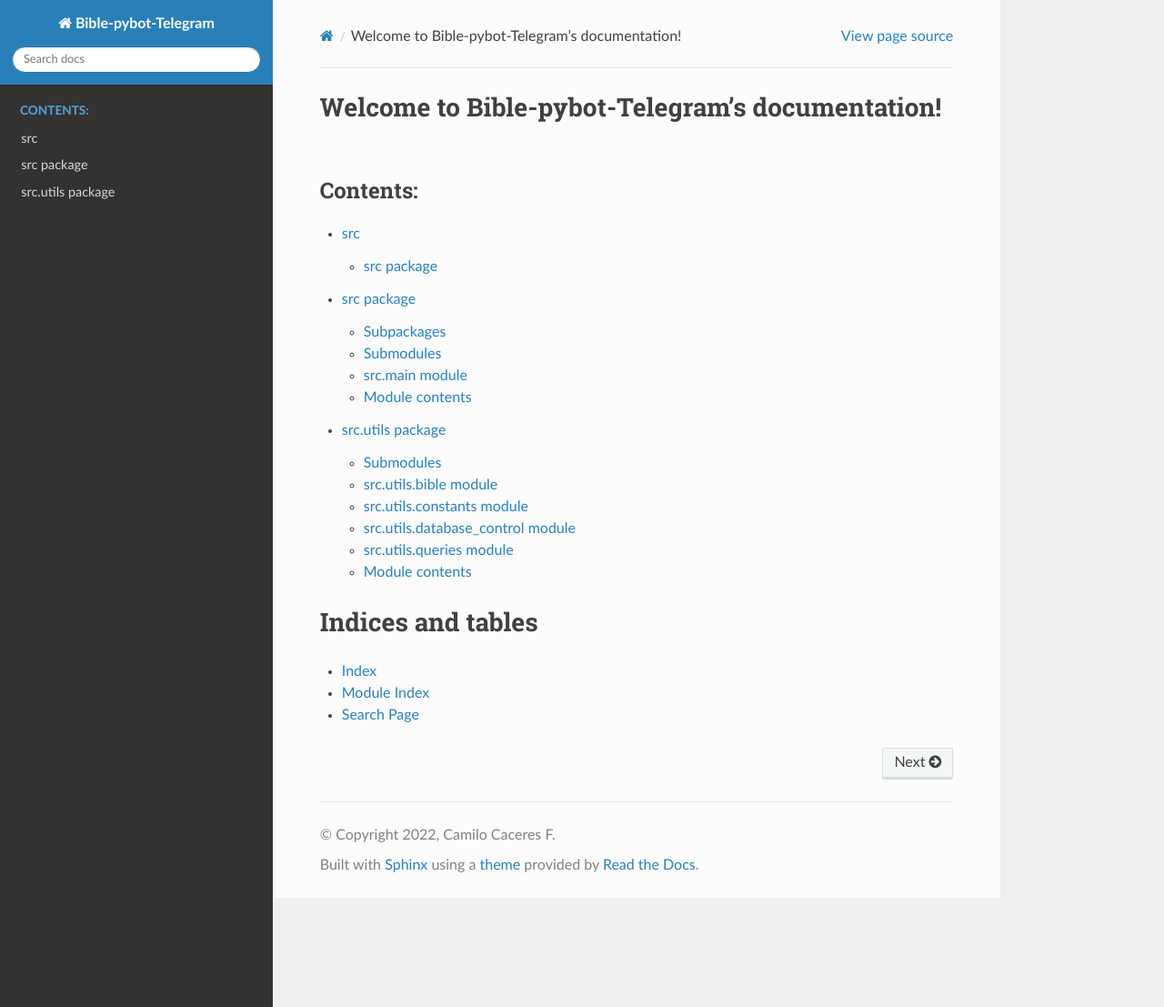
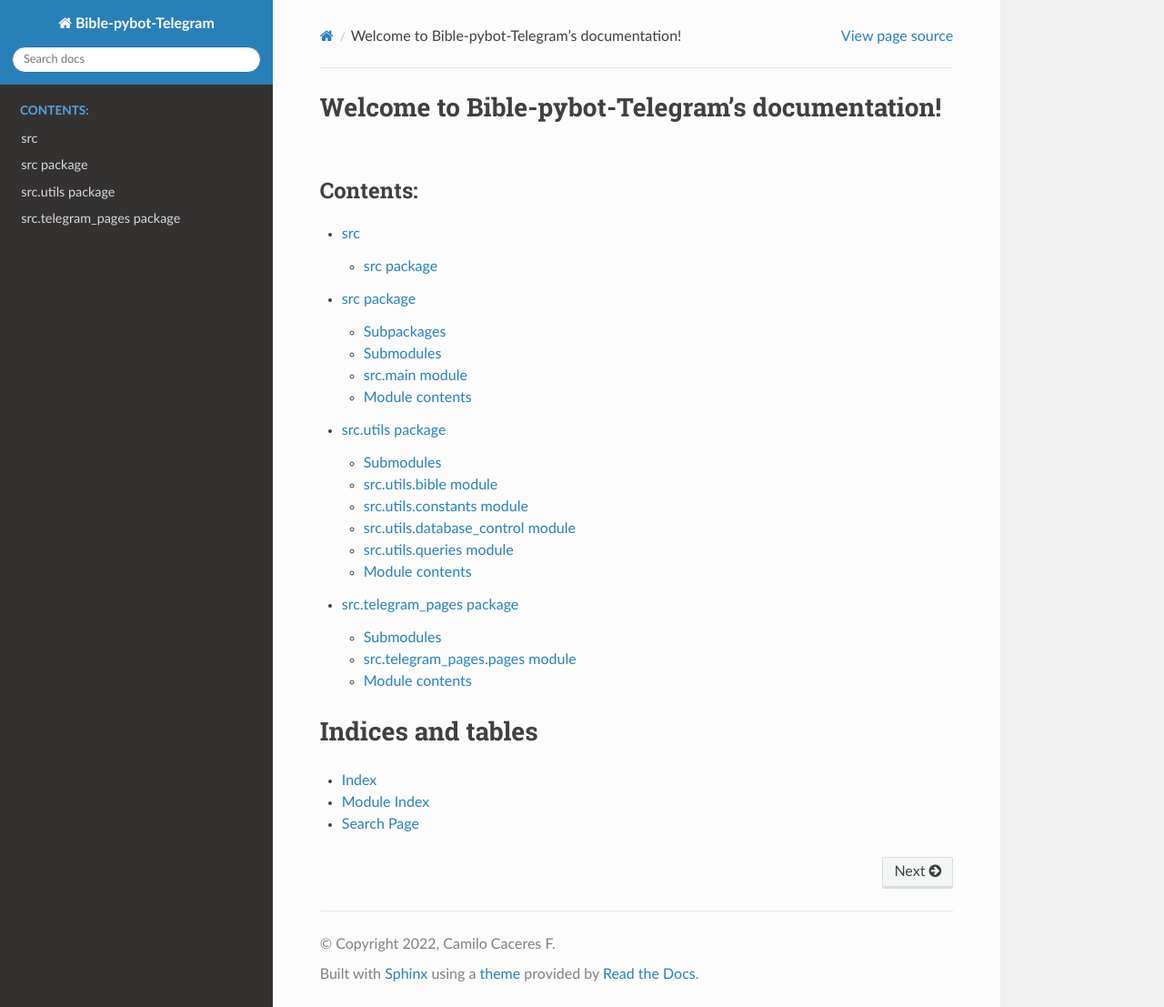
Before and after one commit to camilo-cf/Bible-pybot-Telegram, a Sphinx documentation site: the page built from docs/source/index.rst, in a window 1280 px wide and 1107 px high. Shown: the whole window at 91% size. Built offline with Sphinx 7.4.7 and the Read the Docs theme 2.0.0, drawn with Linux system fonts in a browser that asks for light colours.

Commit message:
Added telegram_pages in the index.rst

```diff
--- a/docs/source/index.rst
+++ b/docs/source/index.rst
@@ -13,6 +13,7 @@
    modules
    src
    src.utils
+   src.telegram_pages
 
 
 Indices and tables
```
